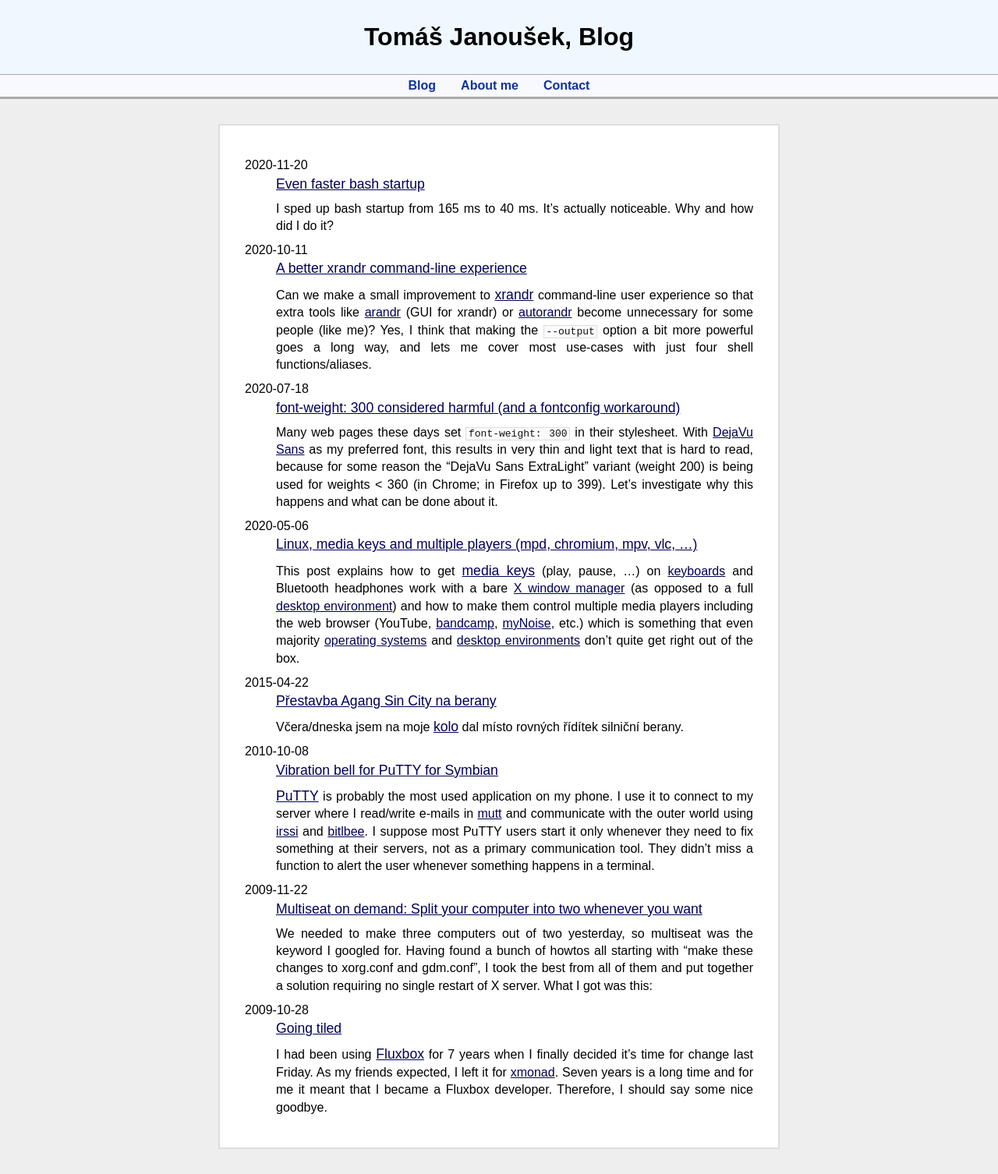
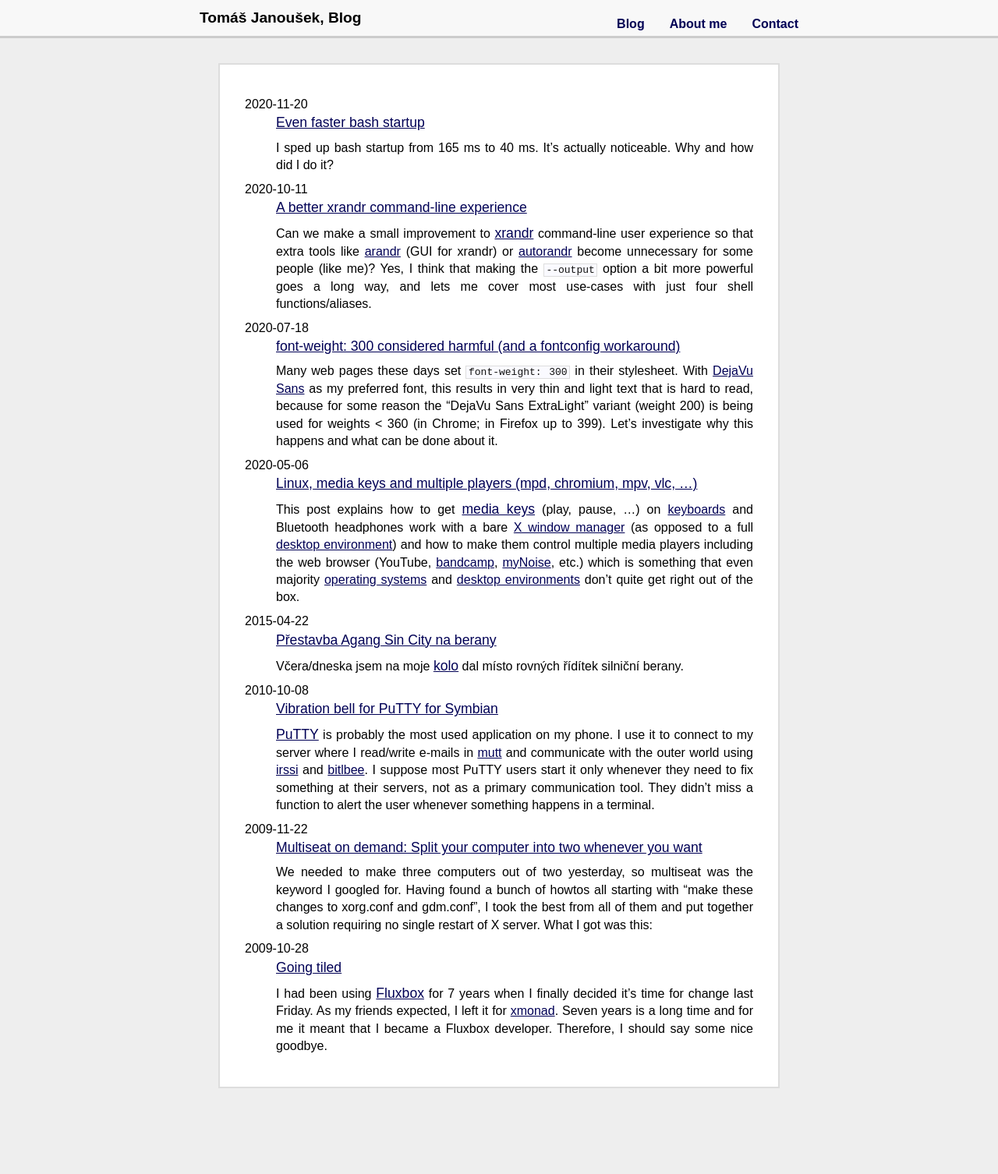
Before and after one commit to liskin/work.lisk.in, a Jekyll site: the page built from index.html, in a window 1280 px wide. Shown: the whole page at 78% size. Built offline with Jekyll 4.4.1, drawn with Linux system fonts in a browser that asks for light colours; the list of posts is cut into pages by our own code; after the commit the page ends 1428 px from its top, so only the background shows below that.

Commit message:
styles: Leaner header/nav

```diff
--- a/_layouts/default.html
+++ b/_layouts/default.html
@@ -42,15 +42,14 @@
 		<title>{% if page.date %}{{ page.title }} — Tomáš Janoušek, Blog{% else %}Tomáš Janoušek, {{ page.title }}{% endif %}</title>
 	</head>
 	<body>
-		<header>
+		<header><nav>
 			<h1>Tomáš Janoušek, {% if page.date %}Blog{% else %}{{ page.title }}{% endif %}</h1>
-		</header>
-
-		<nav><ul id="nav">
-			<li><a href="{{ "/" | relative_url }}"><strong>Blog</strong></a></li>
-			<li><a href="{{ "/about/" | relative_url }}"><strong>About me</strong></a></li>
-			<li><a href="{{ "/contact/" | relative_url }}"><strong>Contact</strong></a></li>
-		</ul></nav>
+			<ul id="nav">
+				<li><a href="{{ "/" | relative_url }}"><strong>Blog</strong></a></li>
+				<li><a href="{{ "/about/" | relative_url }}"><strong>About me</strong></a></li>
+				<li><a href="{{ "/contact/" | relative_url }}"><strong>Contact</strong></a></li>
+			</ul>
+		</header></nav>
 
 		{% if page.date %}
 		<article id="content" class="hyphenate" {% if page.lang %} lang="{{ page.lang }}" {% endif %} >
--- a/styles/main.scss
+++ b/styles/main.scss
@@ -7,9 +7,8 @@
 $light-frame-color: #fafaff;
 
 $body-bg-color: #eee;
-$header-bg-color: #f0f8ff; // FIXME
-$nav-bg-color: #f8f8ff; // FIXME
-$nav-border-color: #aaa;
+$header-bg-color: #f8f8f8;
+$header-border-color: #ccc;
 $nav-hover-color: #000;
 $content-bg-color: #fff;
 
@@ -60,26 +59,52 @@
 		font-family: serif;
 		margin: 0 1cm;
 	}
+}
 
-	> header {
-		padding: 0.5em;
-		@media screen { background-color: $header-bg-color; }
+body > header {
+	margin: 0;
+	padding: 0;
 
-		h1 { text-align: center; }
+	@media screen {
+		background-color: $header-bg-color;
+		border-bottom: 3px solid $header-border-color;
+	}
+
+	nav {
+		h1 {
+			text-align: center;
+			margin: 0;
+			padding: 0.5em 1rem;
+			font-size: 1.2em;
+
+			@media print {
+				padding: 0;
+				text-align: right;
 			}
 		}
 
-body > nav {
-	background-color: $nav-bg-color;
-	border-top: 1px solid $nav-border-color;
-	border-bottom: 3px solid $nav-border-color;
+		@media screen and (min-width: 45em) {
+			max-width: 50em;
+			margin: 0 auto;
 
+			display: grid;
+			grid-template-columns: auto min-content;
+
+			h1 {
+				text-align: left;
+			}
+
+			ul {
+				white-space: nowrap;
+				align-self: end;
+			}
+		}
+
+		ul {
 			@media print {
 				visibility: hidden;
 			}
-}
 
-ul#nav {
 			display: table;
 			table-layout: fixed;
 
@@ -97,12 +122,13 @@
 				a {
 					display: block;
 					text-decoration: none;
-			color: #139;
 				}
 
 				&:hover, &:hover a {
 					background-color: $nav-hover-color;
 					color: white;
+				}
+			}
 		}
 	}
 }
```
Lines whose indentation alone changed are shown as unchanged.
